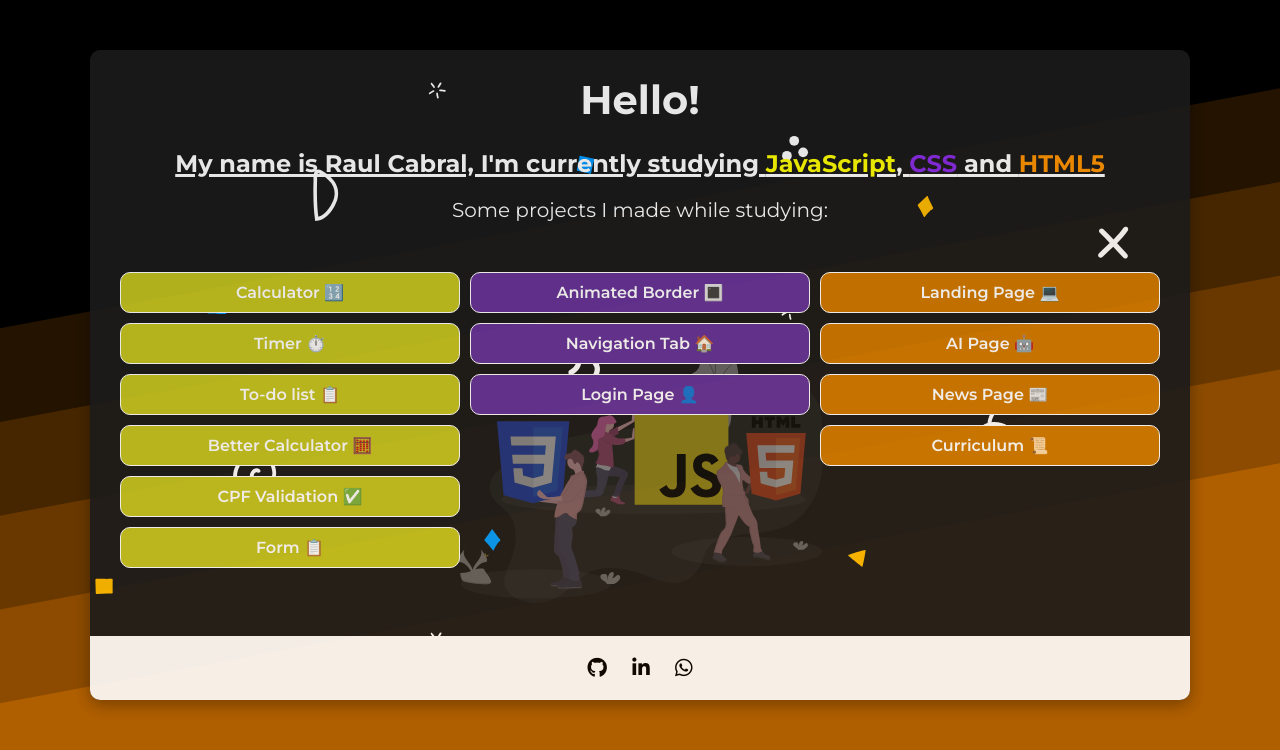
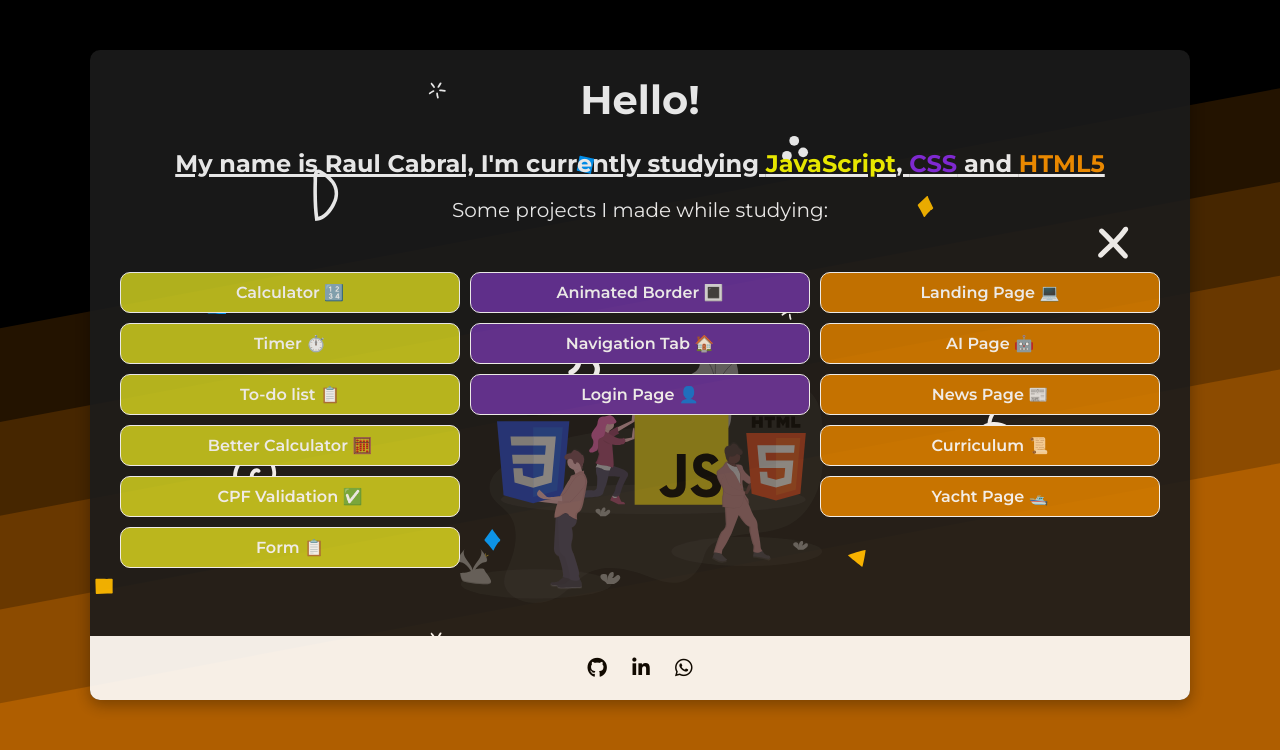
Before and after one commit to raulcabralc/projects, a plain HTML site: page index.html in a window 1280 px wide. Drawn offline with Linux system fonts and the light colour scheme.

Commit message:
Added 1 project and updated 1 project
Added Yacht Rent page:
A page made with HTML5 containing responsive design;
Updated Curriculum:
Put some new projects in the curriculum projects.

```diff
--- a/index.html
+++ b/index.html
@@ -42,6 +42,7 @@
                 <a href="./Projects/AI Page/index.html" id="palito">AI Page 🤖</a>
                 <a href="./Projects/News Page/index.html" id="news">News Page 📰</a>
                 <a href="./Projects/Curriculum/index.html" id="curriculum">Curriculum 📜</a>
+                <a href="./Projects/Luxo/index.html" id="luxo">Yacht Page 🛥️</a>
             </div>
         </div>
 
```
